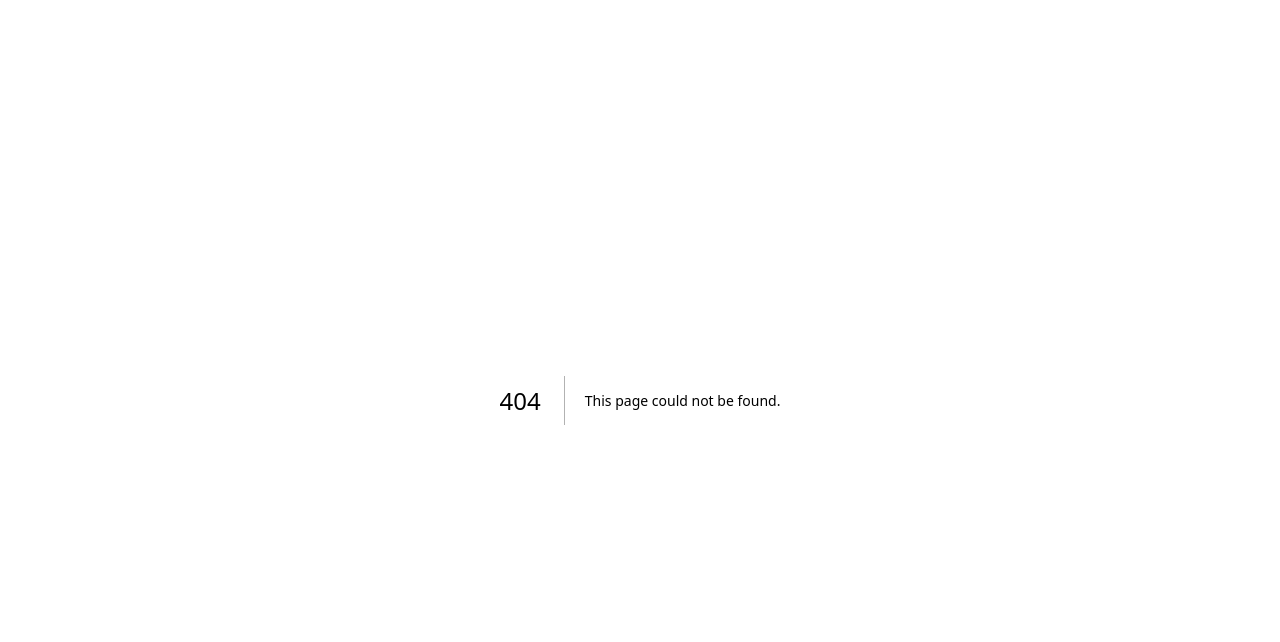
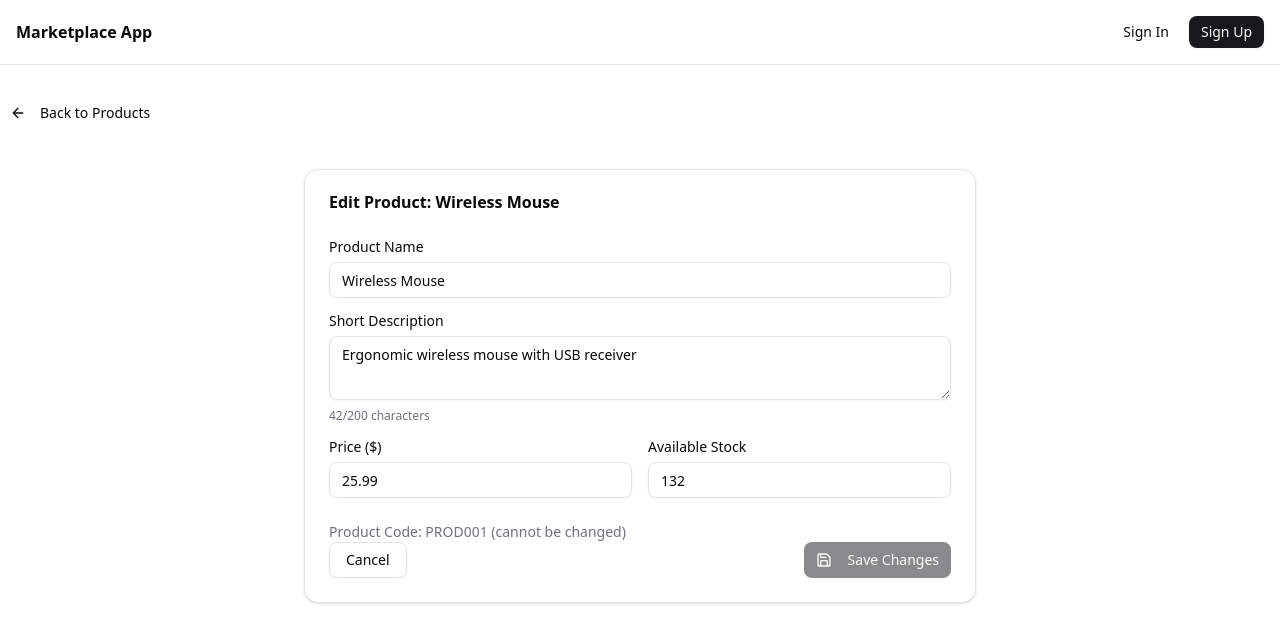
Before and after one commit to marketplace-microservices-app/marketplace-app, a Next.js app: page /products/edit/1 in a window 1280 px wide. Before the commit this address had no page. Shown: the top 642 px of the page. Built offline with nearby package versions, Linux system fonts and the light colour scheme.

Commit message:
add edit product form

```diff
--- /dev/null
+++ b/app/products/edit/[id]/page.js
@@ -0,0 +1,51 @@
+import { notFound } from "next/navigation";
+import Link from "next/link";
+import { ArrowLeft } from "lucide-react";
+import EditProductForm from "@/components/edit-product-form";
+import Navbar from "@/components/nav-bar";
+import { Button } from "@/components/ui/button";
+import React from "react";
+
+export default function EditProductPage() {
+  const product = {
+    id: "d47ef880-06cd-4fdc-aa63-1dad7b02b2ce",
+    product_code: "PROD001",
+    product_name: "Wireless Mouse",
+    short_description: "Ergonomic wireless mouse with USB receiver",
+    item_price: "25.99",
+    available_stock: 132,
+    seller_id: "e016f334-42bf-4619-a8a7-eeb4fa6aee5f",
+    seller: {
+      data: {
+        id: "e016f334-42bf-4619-a8a7-eeb4fa6aee5f",
+        user_id: "267a1d6f-0fc1-400f-bd5a-242c46607ad0",
+        first_name: "John",
+        last_name: "Doe",
+        country: "USA",
+      },
+    },
+  };
+
+  // If product not found, show 404
+  if (!product) {
+    notFound();
+  }
+
+  return (
+    <>
+      <Navbar />
+      <div className="container mx-auto py-8">
+        <div className="mb-6">
+          <Button variant="ghost" size="sm" asChild className="mb-4">
+            <Link href="/" className="flex items-center">
+              <ArrowLeft className="mr-2 h-4 w-4" />
+              Back to Products
+            </Link>
+          </Button>
+        </div>
+
+        <EditProductForm product={product} />
+      </div>
+    </>
+  );
+}
--- /dev/null
+++ b/components/edit-product-form.jsx
@@ -0,0 +1,220 @@
+"use client";
+
+import { useState, useEffect } from "react";
+import { useRouter } from "next/navigation";
+import { Button } from "@/components/ui/button";
+import {
+  Card,
+  CardContent,
+  CardFooter,
+  CardHeader,
+  CardTitle,
+} from "@/components/ui/card";
+import { Input } from "@/components/ui/input";
+import { Label } from "@/components/ui/label";
+import { Textarea } from "@/components/ui/textarea";
+import { toast } from "sonner";
+import { Save } from "lucide-react";
+
+export default function EditProductForm({ product }) {
+  const router = useRouter();
+  const [isSubmitting, setIsSubmitting] = useState(false);
+  const [formData, setFormData] = useState({
+    productName: product.product_name,
+    shortDesc: product.short_description,
+    itemPrice: product.item_price,
+    availableStock: product.available_stock,
+  });
+  const [initialFormData, setInitialFormData] = useState({});
+  const [errors, setErrors] = useState({});
+  const [modifiedFields, setModifiedFields] = useState({});
+
+  // Set initial form data
+  useEffect(() => {
+    setInitialFormData({
+      productName: product.product_name,
+      shortDesc: product.short_description,
+      itemPrice: product.item_price,
+      availableStock: product.available_stock,
+    });
+  }, [product]);
+
+  const handleChange = (e) => {
+    const { name, value } = e.target;
+    setFormData((prev) => ({ ...prev, [name]: value }));
+
+    // Get which fields have been modified
+    if (value !== initialFormData[name]) {
+      setModifiedFields((prev) => ({ ...prev, [name]: true }));
+    } else {
+      setModifiedFields((prev) => {
+        const newState = { ...prev };
+        delete newState[name];
+        return newState;
+      });
+    }
+
+    if (errors[name]) {
+      setErrors((prev) => ({ ...prev, [name]: null }));
+    }
+  };
+
+  const handleSubmit = async (e) => {
+    e.preventDefault();
+
+    if (Object.keys(modifiedFields).length === 0) {
+      toast({
+        title: "No changes detected",
+        description: "You haven't made any changes to the product.",
+      });
+      return;
+    }
+
+    setIsSubmitting(true);
+  };
+
+  // Check if a field has been modified
+  const isFieldModified = (fieldName) => {
+    return !!modifiedFields[fieldName];
+  };
+
+  return (
+    <div className="max-w-2xl mx-auto">
+      <Card>
+        <CardHeader>
+          <CardTitle>Edit Product: {product.product_name}</CardTitle>
+        </CardHeader>
+        <form onSubmit={handleSubmit}>
+          <CardContent className="space-y-4">
+            <div className="space-y-2">
+              <div className="flex items-center justify-between">
+                <Label htmlFor="productName">Product Name</Label>
+                {isFieldModified("productName") && (
+                  <span className="text-xs text-primary">Modified</span>
+                )}
+              </div>
+              <Input
+                id="productName"
+                name="productName"
+                value={formData.productName}
+                onChange={handleChange}
+                className={`${errors.productName ? "border-red-500" : ""} ${
+                  isFieldModified("productName") ? "border-primary" : ""
+                }`}
+              />
+              {errors.productName && (
+                <p className="text-sm text-red-500">{errors.productName}</p>
+              )}
+            </div>
+
+            <div className="space-y-2">
+              <div className="flex items-center justify-between">
+                <Label htmlFor="shortDesc">Short Description</Label>
+                {isFieldModified("shortDesc") && (
+                  <span className="text-xs text-primary">Modified</span>
+                )}
+              </div>
+              <Textarea
+                id="shortDesc"
+                name="shortDesc"
+                rows={3}
+                value={formData.shortDesc}
+                onChange={handleChange}
+                className={`${errors.shortDesc ? "border-red-500" : ""} ${
+                  isFieldModified("shortDesc") ? "border-primary" : ""
+                }`}
+              />
+              {errors.shortDesc && (
+                <p className="text-sm text-red-500">{errors.shortDesc}</p>
+              )}
+              <p className="text-xs text-muted-foreground">
+                {formData.shortDesc.length}/200 characters
+              </p>
+            </div>
+
+            <div className="grid grid-cols-2 gap-4">
+              <div className="space-y-2">
+                <div className="flex items-center justify-between">
+                  <Label htmlFor="itemPrice">Price ($)</Label>
+                  {isFieldModified("itemPrice") && (
+                    <span className="text-xs text-primary">Modified</span>
+                  )}
+                </div>
+                <Input
+                  id="itemPrice"
+                  name="itemPrice"
+                  type="number"
+                  step="0.01"
+                  min="0"
+                  value={formData.itemPrice}
+                  onChange={handleChange}
+                  className={`${errors.itemPrice ? "border-red-500" : ""} ${
+                    isFieldModified("itemPrice") ? "border-primary" : ""
+                  }`}
+                />
+                {errors.itemPrice && (
+                  <p className="text-sm text-red-500">{errors.itemPrice}</p>
+                )}
+              </div>
+
+              <div className="space-y-2">
+                <div className="flex items-center justify-between">
+                  <Label htmlFor="availableStock">Available Stock</Label>
+                  {isFieldModified("availableStock") && (
+                    <span className="text-xs text-primary">Modified</span>
+                  )}
+                </div>
+                <Input
+                  id="availableStock"
+                  name="availableStock"
+                  type="number"
+                  min="0"
+                  step="1"
+                  value={formData.availableStock}
+                  onChange={handleChange}
+                  className={`${
+                    errors.availableStock ? "border-red-500" : ""
+                  } ${
+                    isFieldModified("availableStock") ? "border-primary" : ""
+                  }`}
+                />
+                {errors.availableStock && (
+                  <p className="text-sm text-red-500">
+                    {errors.availableStock}
+                  </p>
+                )}
+              </div>
+            </div>
+
+            <div className="pt-2">
+              <p className="text-sm text-muted-foreground">
+                Product Code:{" "}
+                <span className="font-medium">{product.product_code}</span>{" "}
+                (cannot be changed)
+              </p>
+            </div>
+          </CardContent>
+          <CardFooter className="flex justify-between">
+            <Button
+              variant="outline"
+              type="button"
+              onClick={() => router.push("/seller/dashboard")}
+            >
+              Cancel
+            </Button>
+            <Button
+              type="submit"
+              disabled={
+                isSubmitting || Object.keys(modifiedFields).length === 0
+              }
+              className="flex items-center"
+            >
+              <Save className="mr-2 h-4 w-4" />
+              {isSubmitting ? "Saving..." : "Save Changes"}
+            </Button>
+          </CardFooter>
+        </form>
+      </Card>
+    </div>
+  );
+}
--- a/components/product-card.jsx
+++ b/components/product-card.jsx
@@ -1,19 +1,15 @@
 import Link from "next/link";
-import Image from "next/image";
 import { Badge } from "@/components/ui/badge";
 import { Button } from "./ui/button";
 
-export default function ProductCard({ product }) {
-  // Generate a product image based on the product name
-  const getProductImage = (productName) => {
-    // Convert product name to lowercase and replace spaces with hyphens
-    const formattedName = productName.toLowerCase().replace(/\s+/g, "-");
-    return `/placeholder.svg?height=200&width=200&text=${formattedName}`;
-  };
-
+export default function ProductCard({ product, viewType }) {
   return (
     <Link
-      href={`/products/${product.id}`}
+      href={
+        viewType === "buyer"
+          ? `/products/${product.id}`
+          : `/products/edit/${product.id}`
+      }
       className="group block rounded-lg border bg-card transition-all hover:shadow-md"
     >
       <div className="p-5">
--- a/components/product-grid.jsx
+++ b/components/product-grid.jsx
@@ -11,7 +11,7 @@ export default function ProductGrid({ products, viewType }) {
   return (
     <div className={`grid ${gridColumnCount} gap-4 md:gap-6`}>
       {products.map((product) => (
-        <ProductCard key={product.id} product={product} />
+        <ProductCard key={product.id} product={product} viewType={viewType} />
       ))}
     </div>
   );
```
